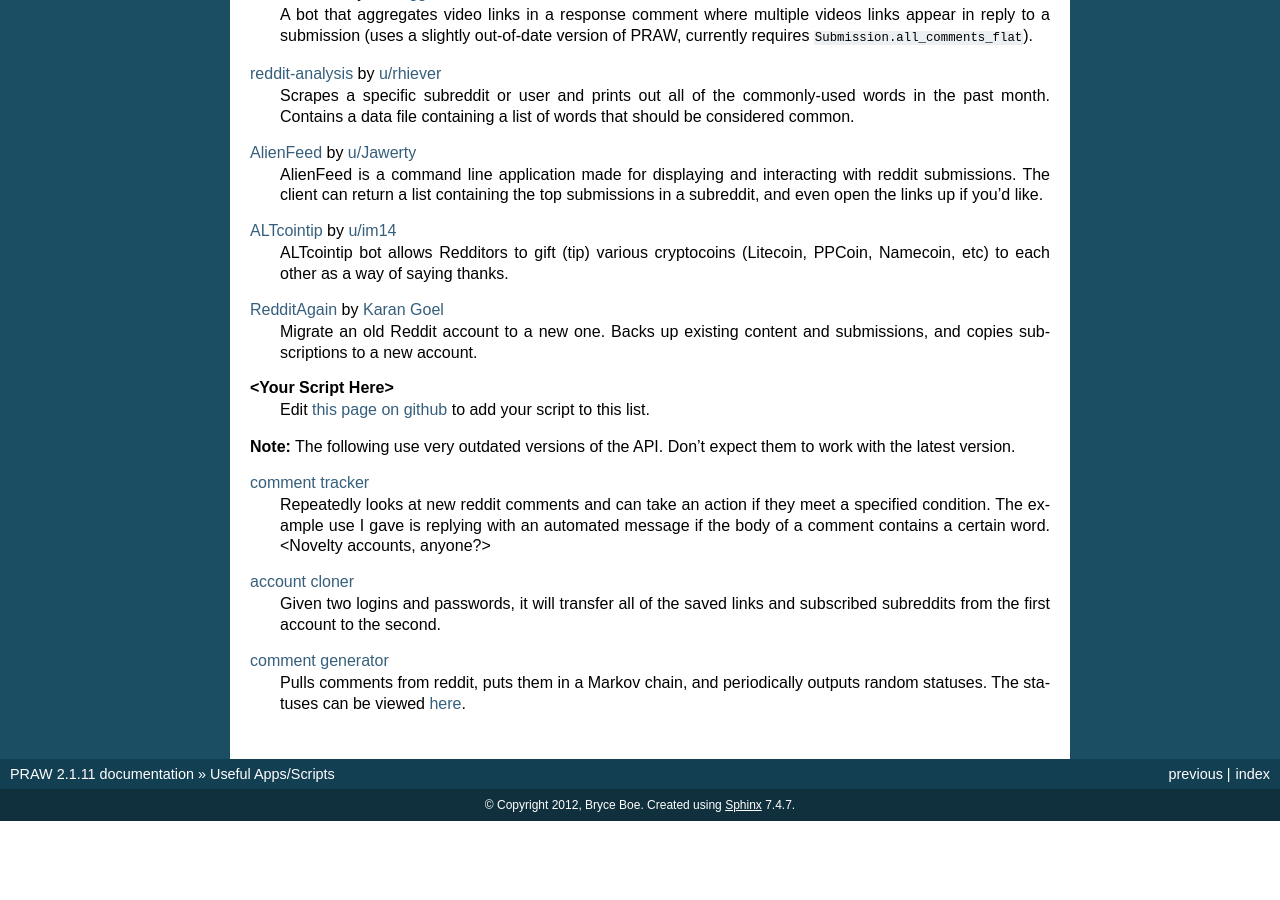
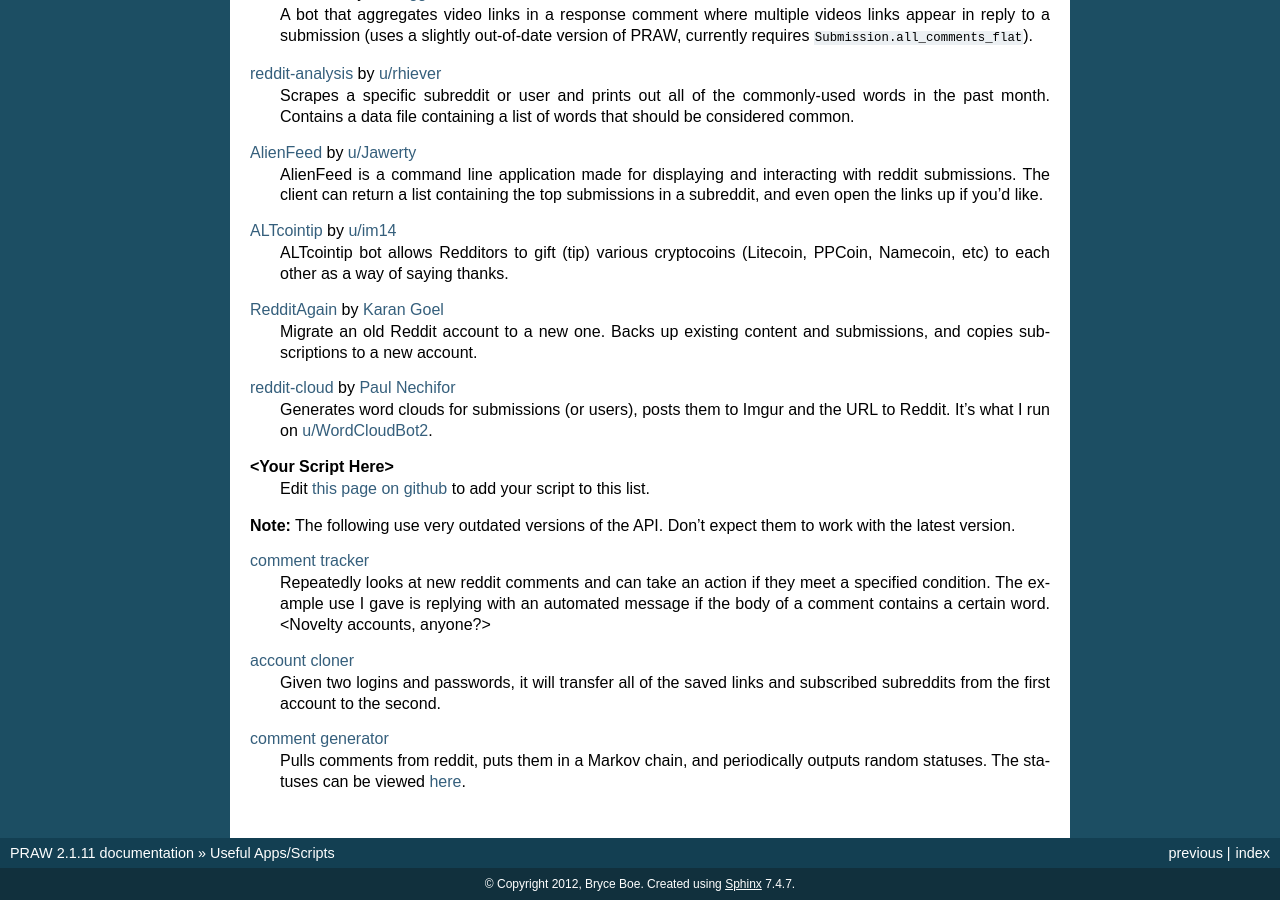
Before and after one commit to praw-dev/praw, a Sphinx documentation site: the page built from docs/pages/useful_scripts.rst, in a window 1280 px wide and 900 px high, scrolled down 1126 px. Built offline with Sphinx 7.4.7, drawn with Linux system fonts in a browser that asks for light colours; before the commit the page ends 1947 px from its top, so only the background shows below that.

Commit message:
Add reddit-cloud.

```diff
--- a/docs/pages/useful_scripts.rst
+++ b/docs/pages/useful_scripts.rst
@@ -92,6 +92,11 @@ this page to add in more.
     Migrate an old Reddit account to a new one. Backs up existing content
     and submissions, and copies subscriptions to a new account.
 
+`reddit-cloud`_ by `Paul Nechifor <http://www.github.com/paul-nechifor>`_
+    Generates word clouds for submissions (or users), posts them to Imgur and
+    the URL to Reddit. It's what I run on
+    `u/WordCloudBot2 <http://www.reddit.com/user/WordCloudBot2>`_.
+
 **\<Your Script Here\>**
     Edit `this page on github <https://github.com/praw-dev/praw/blob/master/
     docs/pages/useful_scripts.rst>`_ to add your script to this list.
@@ -122,6 +127,7 @@ them to work with the latest version.
 .. _`PRAWtools`: https://github.com/praw-dev/prawtools
 .. _`reddit-analysis`: https://github.com/rhiever/reddit-analysis
 .. _`RedditAgain`: https://github.com/thekarangoel/RedditAgain
+.. _`reddit-cloud`: https://github.com/paul-nechifor/reddit-cloud
 .. _`r/diablo flair infographic generator`:
     https://github.com/xiphirx/rdiablo-flair-infographic-generator
 .. _`VideoLinkBot`: https://github.com/dmarx/VideoLinkBot
```
